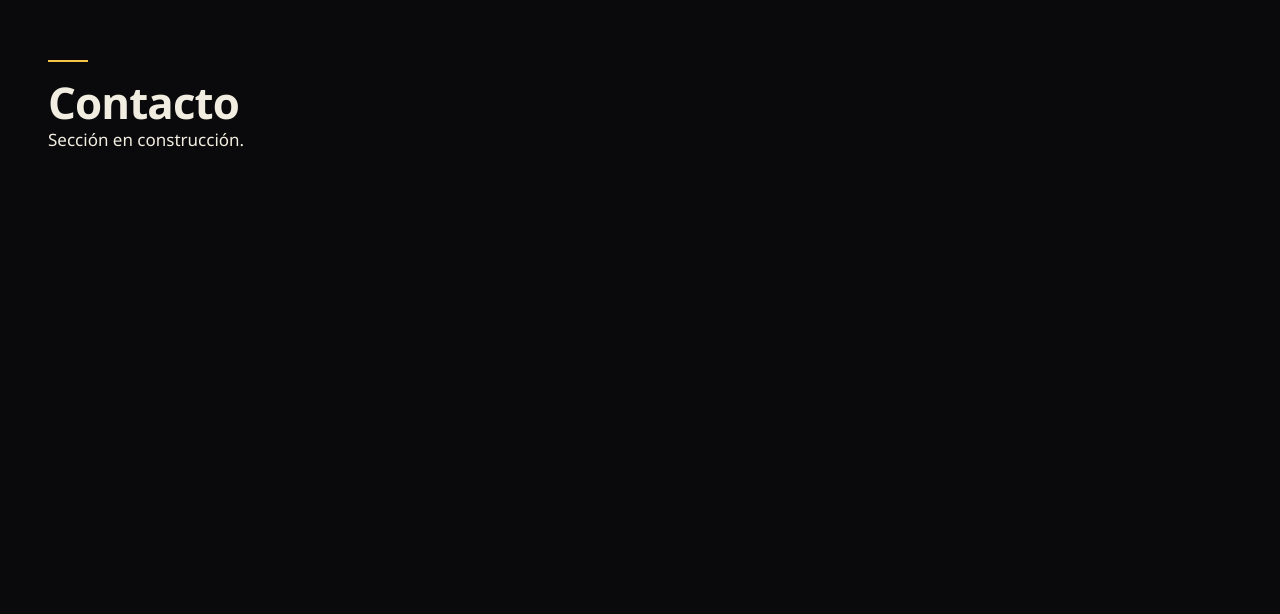
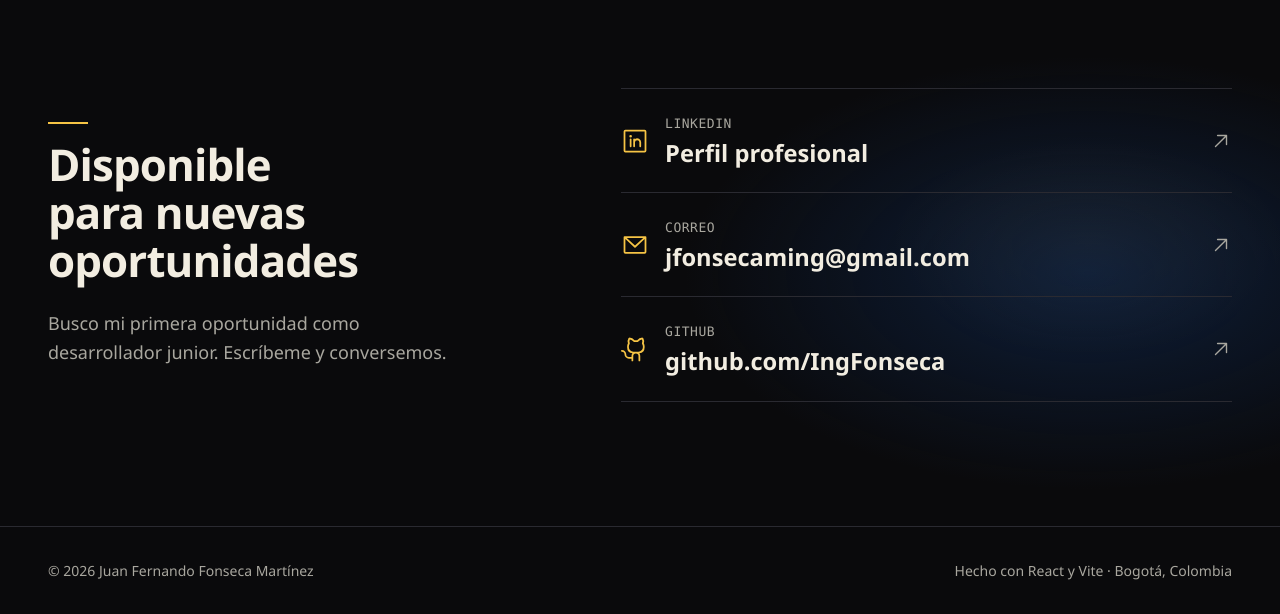
Before and after one commit to IngFonseca/portfolio-juan-fonseca, a React (Vite) app: page / in a window 1280 px wide. Shown: the part 3602-4216 px from the top of the page. Before the commit the page ends 4126 px from the top, so only its background shows below. Built offline with nearby package versions, Linux system fonts and the light colour scheme.

Commit message:
feat: add Contact section and footer

```diff
--- a/src/App.jsx
+++ b/src/App.jsx
@@ -1,13 +1,12 @@
+import Footer from './components/Footer'
 import Navbar from './components/Navbar'
-import { navItems } from './data/navigation'
 import { useReveal } from './hooks/useReveal'
 import About from './sections/About'
+import Contact from './sections/Contact'
 import Education from './sections/Education'
 import Hero from './sections/Hero'
 import Projects from './sections/Projects'
 import Technologies from './sections/Technologies'
-
-const built = ['inicio', 'sobre-mi', 'tecnologias', 'proyectos', 'formacion']
 
 function App() {
   useReveal()
@@ -21,23 +20,9 @@ function App() {
         <Technologies />
         <Projects />
         <Education />
-        {navItems
-          .filter((item) => !built.includes(item.id))
-          .map((item) => (
-            <section
-              key={item.id}
-              id={item.id}
-              data-theme="black"
-              style={{
-                minHeight: '70vh',
-                padding: '6rem var(--gutter) var(--gutter)',
-              }}
-            >
-              <h2>{item.label}</h2>
-              <p>Sección en construcción.</p>
-            </section>
-          ))}
+        <Contact />
       </main>
+      <Footer />
     </>
   )
 }
--- /dev/null
+++ b/src/components/Footer.jsx
@@ -0,0 +1,19 @@
+import { profile } from '../data/profile'
+import styles from './Footer.module.css'
+
+const year = new Date().getFullYear()
+
+function Footer() {
+  return (
+    <footer className={styles.footer}>
+      <div className={`container ${styles.inner}`}>
+        <p>
+          © {year} {profile.name}
+        </p>
+        <p>Hecho con React y Vite · {profile.location}</p>
+      </div>
+    </footer>
+  )
+}
+
+export default Footer
--- /dev/null
+++ b/src/components/Footer.module.css
@@ -0,0 +1,13 @@
+.footer {
+  padding-block: var(--space-8);
+  border-top: 1px solid var(--color-line);
+  color: var(--color-text-muted);
+  font-size: var(--text-small);
+}
+
+.inner {
+  display: flex;
+  flex-wrap: wrap;
+  justify-content: space-between;
+  gap: var(--space-2) var(--space-6);
+}
--- /dev/null
+++ b/src/sections/Contact.jsx
@@ -0,0 +1,110 @@
+import {
+  ArrowUpRight,
+  DownloadSimple,
+  EnvelopeSimple,
+  GithubLogo,
+  InstagramLogo,
+  LinkedinLogo,
+} from '@phosphor-icons/react'
+import Button from '../components/Button'
+import { profile } from '../data/profile'
+import styles from './Contact.module.css'
+
+const displayUrl = (url) =>
+  decodeURIComponent(url.replace(/^https?:\/\/(www\.)?/, '').replace(/\/$/, ''))
+
+// Una fila por canal. Las que no tienen enlace (por ejemplo Instagram) se descartan.
+const rows = [
+  {
+    id: 'linkedin',
+    label: 'LinkedIn',
+    value: 'Perfil profesional',
+    href: profile.links.linkedin,
+    icon: LinkedinLogo,
+    external: true,
+  },
+  {
+    id: 'email',
+    label: 'Correo',
+    value: profile.email,
+    href: `mailto:${profile.email}`,
+    icon: EnvelopeSimple,
+    external: false,
+  },
+  {
+    id: 'github',
+    label: 'GitHub',
+    value: profile.links.github ? displayUrl(profile.links.github) : '',
+    href: profile.links.github,
+    icon: GithubLogo,
+    external: true,
+  },
+  {
+    id: 'instagram',
+    label: 'Instagram',
+    value: profile.links.instagram ? displayUrl(profile.links.instagram) : '',
+    href: profile.links.instagram,
+    icon: InstagramLogo,
+    external: true,
+  },
+].filter((row) => row.href)
+
+function Contact() {
+  return (
+    <section id="contacto" className={styles.section} data-theme="black">
+      <div className={`container ${styles.grid}`}>
+        <div className={styles.intro} data-reveal>
+          <h2>Disponible para nuevas oportunidades</h2>
+          <p className={styles.lead}>
+            Busco mi primera oportunidad como desarrollador junior. Escríbeme y
+            conversemos.
+          </p>
+
+          {profile.cv && (
+            <div className={styles.actions}>
+              <Button
+                href={profile.cv.file}
+                download={profile.cv.downloadName}
+                icon={<DownloadSimple size={20} aria-hidden="true" />}
+              >
+                Descargar hoja de vida
+              </Button>
+            </div>
+          )}
+        </div>
+
+        <ul
+          className={styles.links}
+          data-reveal
+          style={{ '--reveal-delay': '120ms' }}
+        >
+          {rows.map((row) => {
+            const Icon = row.icon
+            const externalProps = row.external
+              ? { target: '_blank', rel: 'noopener noreferrer' }
+              : {}
+
+            return (
+              <li key={row.id}>
+                <a className={styles.link} href={row.href} {...externalProps}>
+                  <Icon className={styles.icon} size={28} aria-hidden="true" />
+                  <span className={styles.text}>
+                    <span className={styles.label}>{row.label}</span>
+                    <span className={styles.value}>{row.value}</span>
+                  </span>
+                  <ArrowUpRight
+                    className={styles.arrow}
+                    size={22}
+                    aria-hidden="true"
+                  />
+                </a>
+              </li>
+            )
+          })}
+        </ul>
+      </div>
+    </section>
+  )
+}
+
+export default Contact
--- /dev/null
+++ b/src/sections/Contact.module.css
@@ -0,0 +1,116 @@
+.section[data-theme='black'] {
+  padding-block: var(--section-padding);
+  /* Luz azul de ambiente, a la derecha, detrás de la lista de enlaces */
+  background:
+    radial-gradient(45% 55% at 85% 55%, rgb(15 42 85 / 0.6), transparent 70%),
+    radial-gradient(
+      22% 28% at 85% 50%,
+      color-mix(in srgb, var(--color-accent) 8%, transparent),
+      transparent 70%
+    ),
+    var(--color-bg);
+}
+
+.grid {
+  display: grid;
+  gap: var(--space-12);
+}
+
+.intro h2 {
+  max-width: 16ch;
+}
+
+.lead {
+  max-width: 40ch;
+  margin-top: var(--space-6);
+  color: var(--color-text-muted);
+  font-size: 1.125rem;
+}
+
+.actions {
+  display: flex;
+  flex-wrap: wrap;
+  gap: var(--space-3);
+  margin-top: var(--space-8);
+}
+
+/* Lista de canales */
+.links {
+  margin: 0;
+  padding: 0;
+  list-style: none;
+  border-top: 1px solid var(--color-line);
+}
+
+.link {
+  display: flex;
+  align-items: center;
+  gap: var(--space-4);
+  padding-block: var(--space-6);
+  border-bottom: 1px solid var(--color-line);
+  text-decoration: none;
+}
+
+.icon {
+  flex: none;
+  color: var(--color-accent);
+}
+
+.text {
+  display: flex;
+  flex: 1;
+  flex-direction: column;
+  gap: var(--space-1);
+  min-width: 0;
+}
+
+.label {
+  color: var(--color-text-muted);
+  font-family: var(--font-mono);
+  font-size: var(--text-mono);
+  letter-spacing: 0.04em;
+  text-transform: uppercase;
+}
+
+.value {
+  font-family: var(--font-display);
+  font-size: clamp(1.125rem, 1rem + 0.6vw, 1.5rem);
+  font-weight: 600;
+  line-height: 1.25;
+  overflow-wrap: anywhere;
+  transition: color var(--duration-base) var(--ease-out);
+}
+
+.arrow {
+  flex: none;
+  color: var(--color-text-muted);
+  transition:
+    transform var(--duration-base) var(--ease-out),
+    color var(--duration-base) var(--ease-out);
+}
+
+@media (hover: hover) {
+  .link:hover .value {
+    color: var(--color-accent);
+  }
+
+  .link:hover .arrow {
+    color: var(--color-accent);
+    transform: translate(3px, -3px);
+  }
+}
+
+@media (min-width: 1024px) {
+  .grid {
+    grid-template-columns: minmax(0, 5fr) minmax(0, 6fr);
+    gap: var(--space-16);
+    align-items: center;
+  }
+}
+
+@media (prefers-reduced-motion: reduce) {
+  .value,
+  .arrow {
+    transition: none;
+  }
+}
--- a/src/sections/Education.jsx
+++ b/src/sections/Education.jsx
@@ -1,4 +1,4 @@
-import { ArrowUpRight } from '@phosphor-icons/react'
+import { ArrowUpRight, ArrowUpRightIcon } from '@phosphor-icons/react'
 import { certifications, education } from '../data/education'
 import styles from './Education.module.css'
 
```
